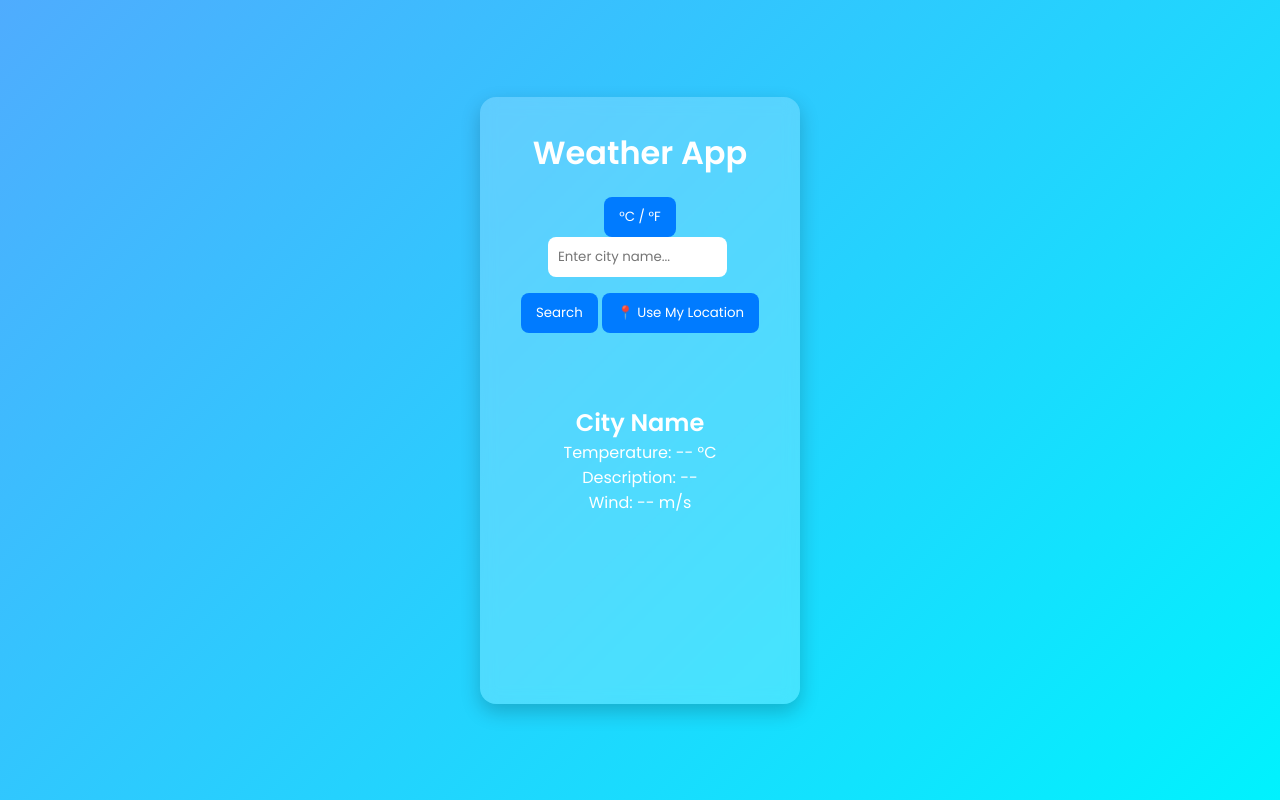
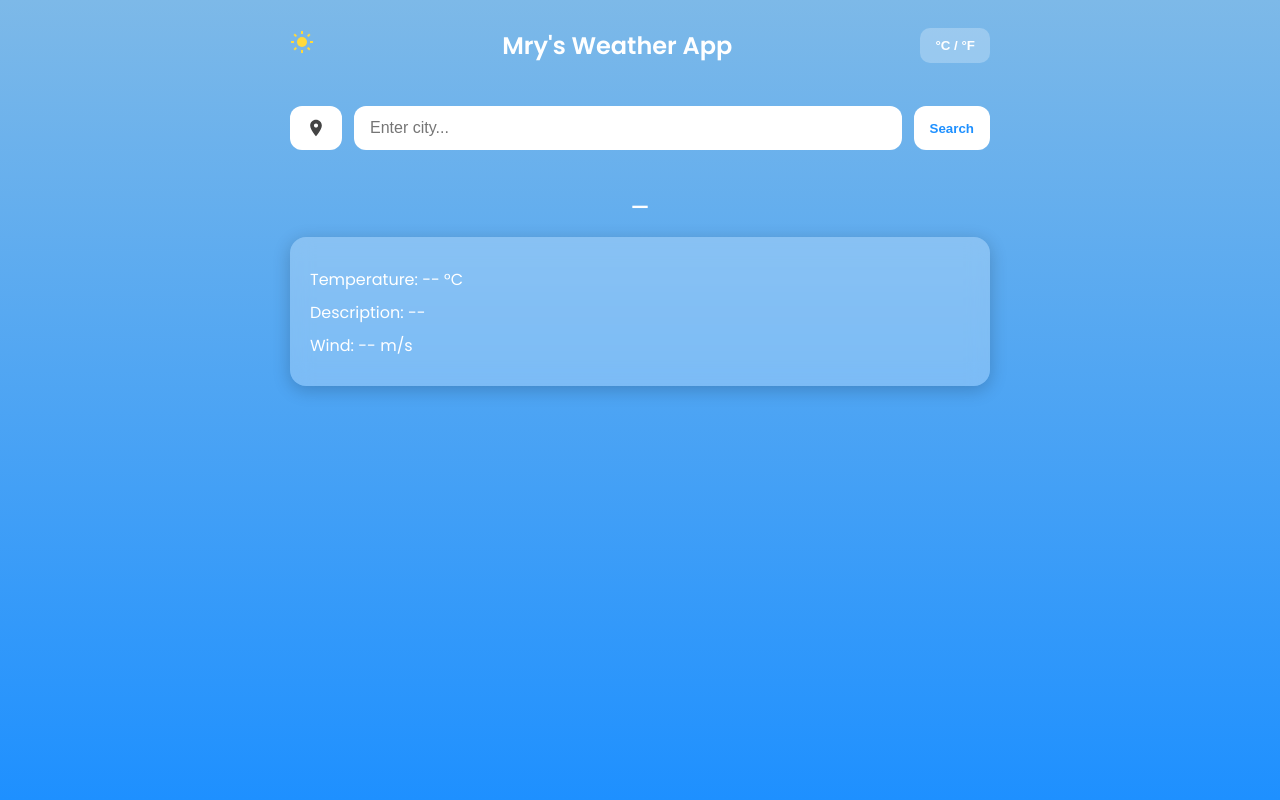
Before and after one commit to Mrylabs/weather-app, a plain HTML site: page index.html in a window 1280 px wide. Drawn offline with nearby package versions, Linux system fonts and the light colour scheme.

Commit message:
style: apply new layout styling, reorganize HTML sections, add assets folder, and refactor DOM logic

```diff
--- a/index.html
+++ b/index.html
@@ -3,36 +3,53 @@
 <head>
   <meta charset="UTF-8">
   <meta name="viewport" content="width=device-width, initial-scale=1.0">
-  <title>Document</title>
+  <title>weather app</title>
   <link rel="stylesheet" href="style.css">
   <link href="https://fonts.googleapis.com/css2?family=Poppins:wght@400;600&display=swap" rel="stylesheet">
   <script src="https://cdn.jsdelivr.net/npm/chart.js"></script>
 </head>
 <body>
-  <div class="weather-app">
-    <h1>Weather App</h1>
-    <span id="weather-icon" style="font-size: 40px;"></span>
-
-    <button id="unit-toggle">°C / °F</button>
-
-    <div class="search-box">
-      <input type="text" id="city-input" placeholder="Enter city name..." />
-      <p id="message" style="color: gray;"></p>
-      <button id="search-btn">Search</button>
-      <button id="location-btn">📍 Use My Location</button>
+  <header class="header">
+    <div class="header-left">
+     <img id="time-icon" src="./assets/sun.svg" alt="day/night icon" />
     </div>
 
-    <div class="weather-info">
-      <span id="time-icon" style="font-size: 2rem; margin-left: 8px;"></span>
-      <h2 id="city-name">City Name</h2>
+    <h1>Mry's Weather App</h1>
+
+    <div class="header-right">
+      <button class="unit-toggle">°C / °F</button>
+    </div>
+  </header>
+
+  <section class="search-section">
+    <button class="get-location-btn">
+      <img src="./assets/location.svg" class="location-icon">
+    </button>
+
+    <input
+      type="text"
+      class="search-input"
+      placeholder="Enter city..."/>
+
+    <button class="search-btn">Search</button>
+  </section>
+
+  <section class="weather-info">
+    <p class="error-message"></p>
+    <h2 class="weather-description">—</h2>
+     <div class="weather-details">
+      <p id="weather-icon"></p>
       <p id="temperature">Temperature: -- °C</p>
       <p id="feels-like"></p>
       <p id="humidity"></p>
       <p id="description">Description: --</p>
       <p id="wind">Wind: -- m/s</p>
     </div>
-      <canvas id="forecast-chart"></canvas>
-  </div>
+  </section>
+
+  <section class="forecast-section">
+    <canvas id="forecastChart"></canvas>
+  </section>
 
  <script type="module" src="./js/app.js"></script>
 
--- a/js/app.js
+++ b/js/app.js
@@ -8,10 +8,10 @@ let appState = {
   unit: "metric",
 };
 
-const searchBtn = document.getElementById("search-btn");
-const cityInput = document.getElementById("city-input");
-const unitToggle = document.getElementById("unit-toggle");
-const locationBtn = document.getElementById("location-btn");
+const searchBtn = document.querySelector(".search-btn");
+const cityInput = document.querySelector(".search-input");
+const unitToggle = document.querySelector(".unit-toggle");
+const locationBtn = document.querySelector(".get-location-btn");
 
 
 async function updateState(city) {
--- a/js/ui.js
+++ b/js/ui.js
@@ -1,5 +1,5 @@
 const ui = {
-  cityName: document.getElementById("city-name"),
+  cityName: document.querySelector(".weather-description"),
   temperature: document.getElementById("temperature"),
   feelsLike: document.getElementById("feels-like"),
   humidity: document.getElementById("humidity"),
@@ -7,7 +7,7 @@ const ui = {
   wind: document.getElementById("wind"),
   icon: document.getElementById("weather-icon"),
   timeIcon: document.getElementById("time-icon"),
-  message: document.getElementById("message"),
+  message: document.querySelector(".error-message")
 };
 
 export function renderWeather(state) {
@@ -17,11 +17,19 @@ export function renderWeather(state) {
   const weatherMain = weather.weather[0].main.toLowerCase();
   const description = weather.weather[0].description;
 
-  document.body.style.background = state.isDay
-    ? "linear-gradient(to bottom, #87ceeb, #f0f8ff)"
-    : "linear-gradient(to bottom, #0f2027, #203a43, #2c5364)";
+  document.body.classList.remove("day-mode", "night-mode");
+  document.body.classList.add(state.isDay ? "day-mode" : "night-mode");
 
-  ui.timeIcon.textContent = state.isDay ? "☀️" : "🌙";
+  ui.timeIcon.style.opacity = 0;
+
+  setTimeout(() => {
+    ui.timeIcon.src = state.isDay
+      ? "./assets/sun.svg"
+      : "./assets/moon.svg";
+
+    ui.timeIcon.style.opacity = 1;
+  }, 200);
+
 
   let emoji = "";
   if (weatherMain.includes("clear")) emoji = state.isDay ? "☀️" : "🌙";
@@ -62,7 +70,7 @@ export function renderForecast(daily) {
   }
 
   // 3. Get canvas
-  const ctx = document.getElementById("forecast-chart").getContext("2d");
+  const ctx = document.getElementById("forecastChart").getContext("2d");
 
   // 4. Create chart
   forecastChart = new Chart(ctx, {
@@ -91,7 +99,6 @@ export function renderForecast(daily) {
   });
 }
 
-
 export function renderError(message) {
   ui.message.textContent = message;
   ui.cityName.textContent = "";
--- a/style.css
+++ b/style.css
@@ -1,57 +1,153 @@
-* {
+body {
   margin: 0;
   padding: 0;
-  box-sizing: border-box;
   font-family: "Poppins", sans-serif;
-}
-
-body {
-  background: linear-gradient(135deg, #4facfe, #00f2fe);
-  height: 100vh;
+  background: linear-gradient(to bottom, #7db9e8, #1e90ff);
+  min-height: 100vh;
+  color: #fff;
   display: flex;
-  justify-content: center;
+  flex-direction: column;
   align-items: center;
 }
 
-.weather-app {
+.card {
   background: rgba(255, 255, 255, 0.2);
   backdrop-filter: blur(8px);
-  padding: 2rem;
+  padding: 20px;
   border-radius: 16px;
-  text-align: center;
-  width: 320px;
-  color: white;
-  box-shadow: 0 8px 20px rgba(0, 0, 0, 0.2);
+  box-shadow: 0 4px 20px rgba(0,0,0,0.15);
 }
 
-input {
-  padding: 10px;
-  border: none;
-  border-radius: 8px;
-  width: 70%;
-  outline: none;
-  margin-right: 5px;
+.header {
+  width: 100%;
+  max-width: 700px;
+  display: flex;
+  align-items: center;
+  justify-content: space-between;
+  padding: 20px;
 }
 
-button {
-  padding: 10px 15px;
-  border: none;
-  border-radius: 8px;
-  background: #007bff;
-  color: white;
-  cursor: pointer;
-  transition: 0.3s;
+.header h1 {
+  font-size: 24px;
+  font-weight: 600;
+  margin: 0;
 }
 
-button:hover {
-  background: #0056b3;
+.day-night-icon {
+  width: 40px;
+  height: 40px;
+}
+
+.unit-toggle {
+  background: rgba(255,255,255,0.25);
+  border: none;
+  padding: 10px 15px;
+  border-radius: 10px;
+  color: #fff;
+  font-weight: 600;
+  cursor: pointer;
+}
+
+#time-icon {
+  transition: opacity 0.4s ease;
+}
+
+.search-section {
+  width: 100%;
+  max-width: 700px;
+  display: flex;
+  gap: 12px;
+  margin-top: 15px;
+  padding: 0 20px;
+}
+
+.search-input {
+  flex: 1;
+  padding: 12px 16px;
+  border-radius: 12px;
+  border: none;
+  outline: none;
+  font-size: 16px;
+}
+
+.search-btn,
+.get-location-btn {
+  background: #ffffff;
+  color: #1e90ff;
+  border: none;
+  padding: 12px 16px;
+  border-radius: 12px;
+  cursor: pointer;
+  font-weight: 600;
+  display: flex;
+  align-items: center;
+  justify-content: center;
+}
+
+.location-icon {
+  width: 20px;
+  height: 20px;
 }
 
 .weather-info {
-  margin-top: 1.5rem;
+  margin-top: 25px;
+  width: 100%;
+  max-width: 700px;
 }
 
-#message {
-  margin-top: 1rem;
-  font-style: italic;
+.weather-info .weather-description {
+  text-align: center;
+  font-size: 20px;
+  margin-bottom: 15px;
+  font-weight: 600;
 }
+
+.weather-details {
+  background: rgba(255,255,255,0.25);
+  backdrop-filter: blur(10px);
+  border-radius: 16px;
+  padding: 20px;
+  box-shadow: 0 4px 18px rgba(0,0,0,0.2);
+}
+
+.weather-details p {
+  margin: 8px 0;
+  font-size: 16px;
+}
+
+#time-icon, #weather-icon {
+  font-size: 40px;
+  text-align: center;
+  margin: 10px 0;
+}
+
+.forecast-section {
+  margin-top: 30px;
+  width: 100%;
+  max-width: 700px;
+  padding: 20px;
+}
+
+canvas {
+  width: 100% !important;
+  height: 300px !important;
+}
+
+@media(max-width: 480px) {
+  .header h1 {
+    font-size: 20px;
+  }
+
+  .unit-toggle {
+    padding: 8px 12px;
+  }
+
+  .search-section {
+    flex-direction: column;
+  }
+
+  .search-btn,
+  .get-location-btn {
+    width: 100%;
+  }
+}
```
Also changed, not shown: assets/location.svg (added), assets/moon.svg (added), assets/sun.svg (added).
